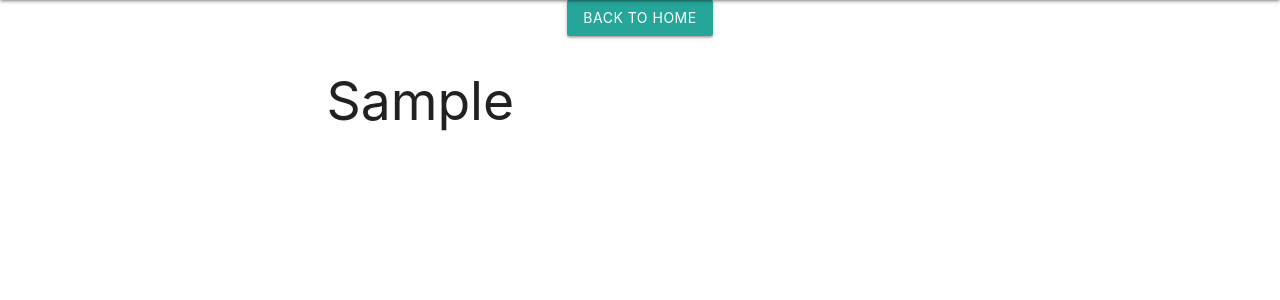
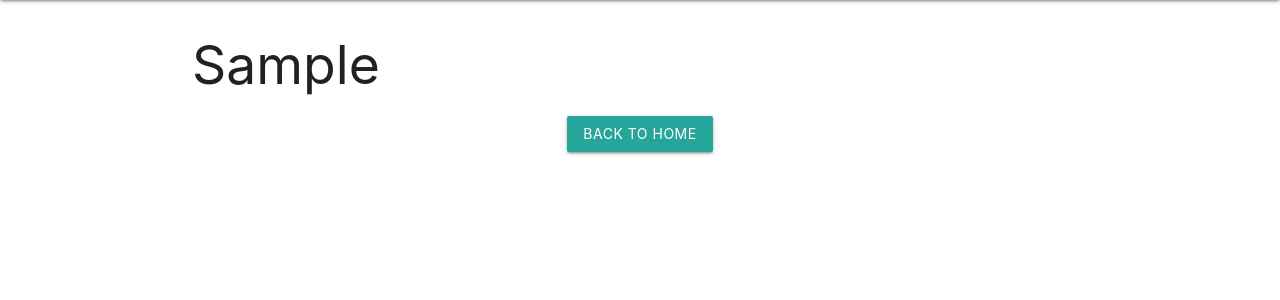
Before and after one commit to F2easy/Drinks-app, a Django app: template main_app/templates/show.html in a window 1280 px wide. Shown: the part 64-364 px from the top of the page. Run offline with Django 5.2, Linux system fonts and the light colour scheme; the template is opened without the code that fills it: most values are stand-ins (such as "Sample title", 1, 10 or a date in 2020).

Commit message:
fixed show page connection with API

```diff
--- a/main_app/templates/show.html
+++ b/main_app/templates/show.html
@@ -1,5 +1,7 @@
 {% extends 'base.html' %}
 {% block content %}
+
+<h2>{{ response.drinks.0.idDrink }}</h2>
 
 <div class="container center mine">
   <a href="/" class="btn btn-warning"> Back to Home</a>
@@ -7,7 +9,7 @@
 
 <div class="container">
   <div class="reg">
-    <h2 class="text-capitalize" class="text-center name title">{{drink.strDrink}} </h2>
+    <h2 class="text-capitalize" class="text-center name title"></h2>
 
 </div>
 
```
Also changed, not shown: main_app/views.py (+4 -4 lines).
